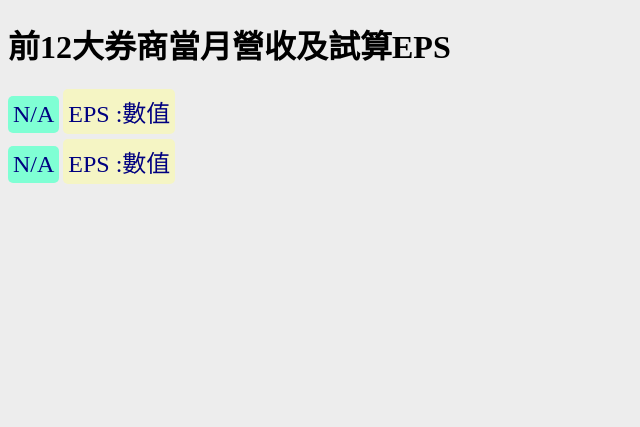
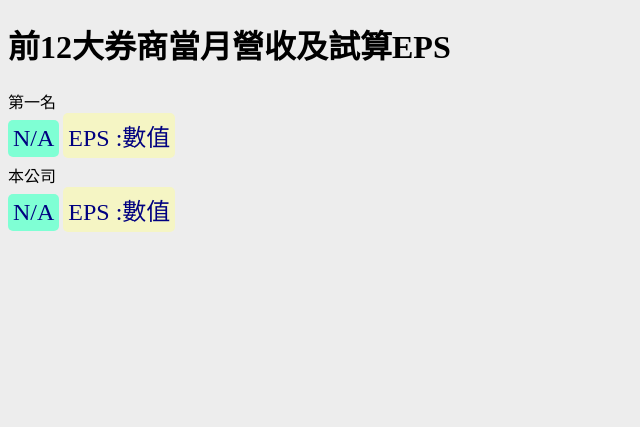
Before and after one commit to peiyi523/django_work_flask, a Flask app: page /current-EPS-charts in a window 1280 px wide; the page is wider, and only the part inside the window is pictured. Shown: the top 427 px of that part, without its empty margins (0-640 px from the left). Run offline with Flask 3, Linux system fonts and the light colour scheme; data that the repository does not hold is empty; parts of the project's set-up code (start-up, migrations or seed data) failed here and were passed over; some libraries are stand-ins or nearby versions.

Commit message:
加入第一名和本公司的顯示

```diff
--- a/templates/eps-charts.html
+++ b/templates/eps-charts.html
@@ -11,7 +11,7 @@
                 2.如果title和legend要依據圖表資料的不同，用動態取可行嗎?
                 3.最後網站要發佈才能讓使用者點網址連結進去看，對嗎?
                 4.main.py中取得本公司資料要怎麼寫?
-                5.圖表區--〉前面要加第一名和本公司怎麼加  -->
+                  -->
     <script src="https://cdnjs.cloudflare.com/ajax/libs/echarts/5.5.0/echarts.min.js"></script>
     <link rel="stylesheet" href="../static/css/main.css">
 </head>
@@ -19,10 +19,12 @@
 <body>
     <div id="container">
         <h1>前12大券商當月營收及試算EPS</h1>
+        <div>第一名</div>
         <div id="eps_high_company" class="banner">
             N/A
         </div>
         <div id="eps_high_value" class="value"> EPS :數值</div><br>
+        <div>本公司</div>
         <div id="eps_low_company" class="banner">
             N/A
         </div>
```
